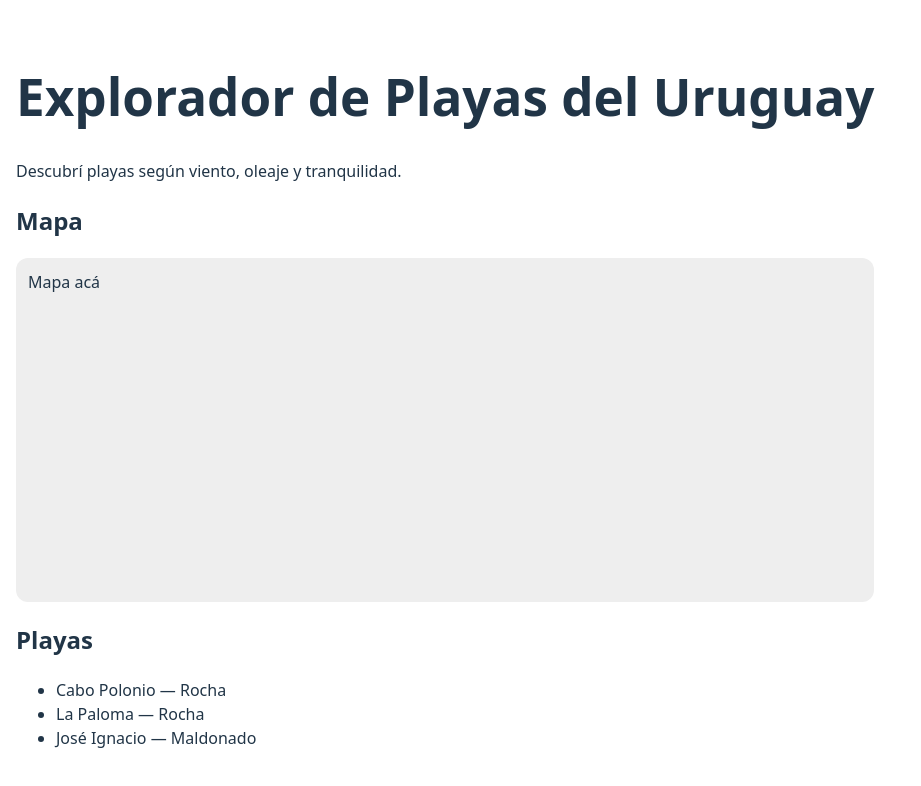
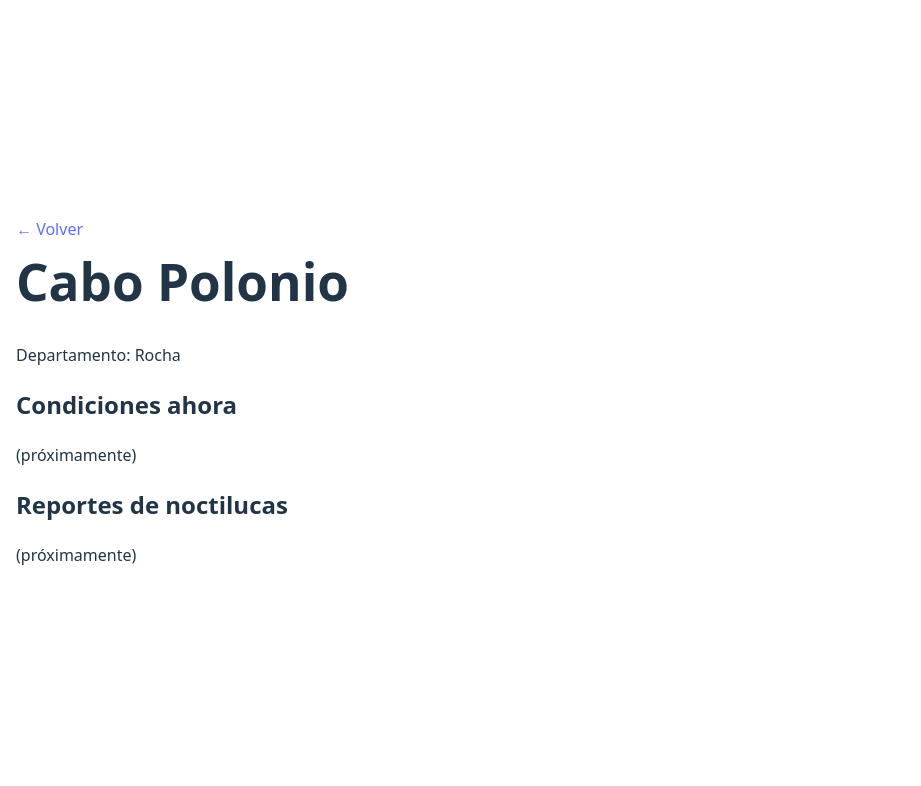
Before and after one commit to ricardorama28/explorador-playas-uy, a React (Vite) app: page /playa/cabo-polonio in a window 1280 px wide. Shown: the top 786 px of the page, without its empty margins (0-921 px from the left). Built offline with nearby package versions, Linux system fonts and the light colour scheme.

Commit message:
feat: add Home page with map and beach list

```diff
--- a/package.json
+++ b/package.json
@@ -11,7 +11,8 @@
   },
   "dependencies": {
     "react": "^19.2.0",
-    "react-dom": "^19.2.0"
+    "react-dom": "^19.2.0",
+    "react-router-dom": "^7.11.0"
   },
   "devDependencies": {
     "@eslint/js": "^9.39.1",
--- a/src/App.tsx
+++ b/src/App.tsx
@@ -1,7 +1,16 @@
+import { BrowserRouter, Routes, Route } from "react-router-dom";
 import Home from "./pages/Home";
+import BeachDetail from "./pages/BeachDetail.tsx";
 
 function App() {
-  return <Home />;
+  return (
+    <BrowserRouter>
+      <Routes>
+        <Route path="/" element={<Home />} />
+        <Route path="/playa/:id" element={<BeachDetail />} />
+      </Routes>
+    </BrowserRouter>
+  );
 }
 
 export default App;
--- a/src/components/BeachList.tsx
+++ b/src/components/BeachList.tsx
@@ -1,3 +1,4 @@
+import { Link } from "react-router-dom";
 import type { Beach } from "../data/beaches";
 
 type BeachListProps = {
@@ -9,7 +10,7 @@ function BeachList({ items }: BeachListProps) {
     <ul>
       {items.map((b) => (
         <li key={b.id}>
-          {b.name} — {b.depto}
+          <Link to={`/playa/${b.id}`}>{b.name}</Link> — {b.depto}
         </li>
       ))}
     </ul>
--- /dev/null
+++ b/src/pages/BeachDetail.tsx
@@ -0,0 +1,37 @@
+import { useParams, Link } from "react-router-dom";
+import { beaches } from "../data/beaches";
+
+function BeachDetail() {
+  const { id } = useParams<{ id: string }>();
+
+  const beach = beaches.find((b) => b.id === id);
+
+  if (!beach) {
+    return (
+      <div style={{ padding: 16 }}>
+        <h1>Playa no encontrada</h1>
+        <Link to="/">← Volver</Link>
+      </div>
+    );
+  }
+
+  return (
+    <div style={{ padding: 16 }}>
+      <Link to="/">← Volver</Link>
+      <h1 style={{ marginTop: 12 }}>{beach.name}</h1>
+      <p>Departamento: {beach.depto}</p>
+
+      <section style={{ marginTop: 16 }}>
+        <h2>Condiciones ahora</h2>
+        <p>(próximamente)</p>
+      </section>
+
+      <section style={{ marginTop: 16 }}>
+        <h2>Reportes de noctilucas</h2>
+        <p>(próximamente)</p>
+      </section>
+    </div>
+  );
+}
+
+export default BeachDetail;
```
Also changed, not shown: 1 other file (tests, documents, lock files or other folders).
